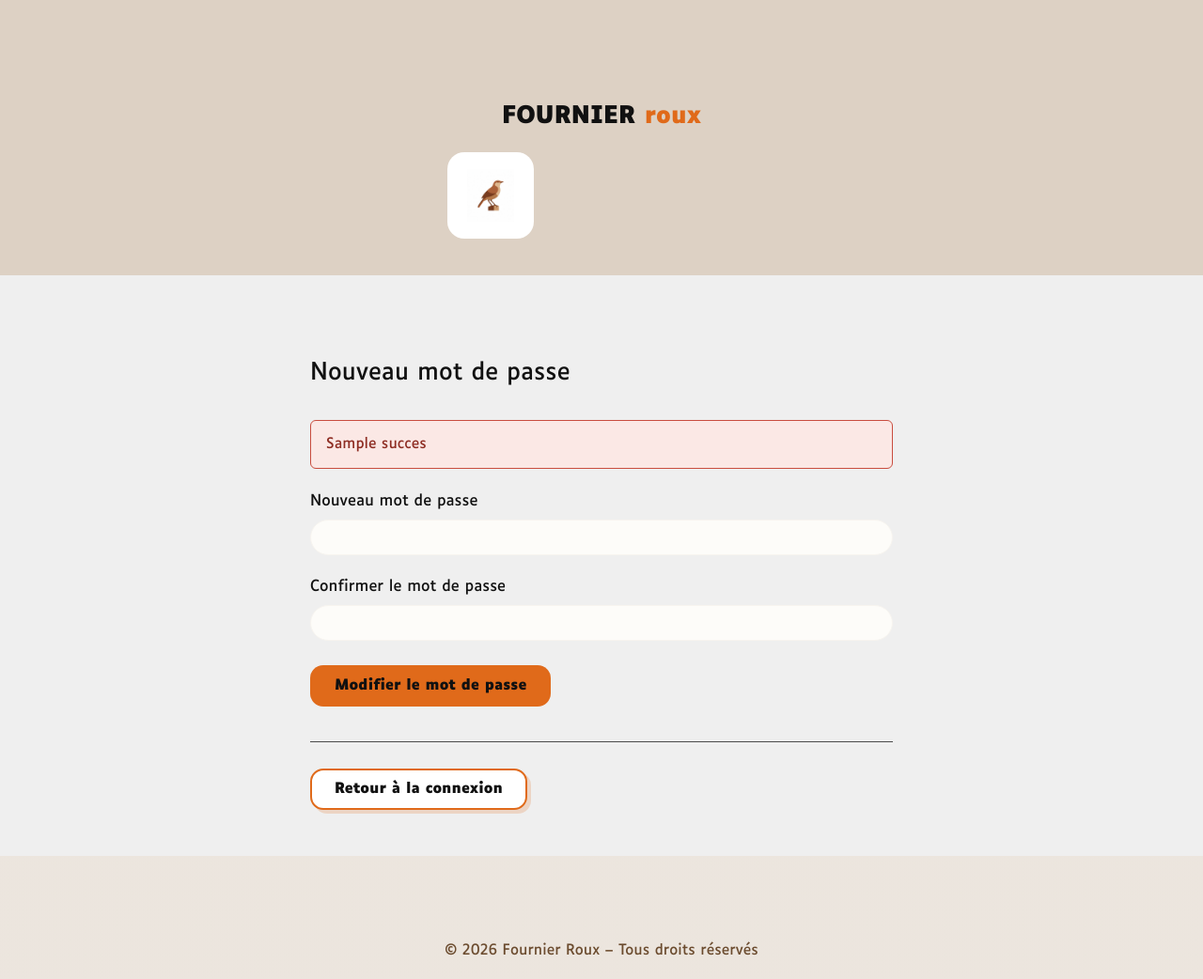
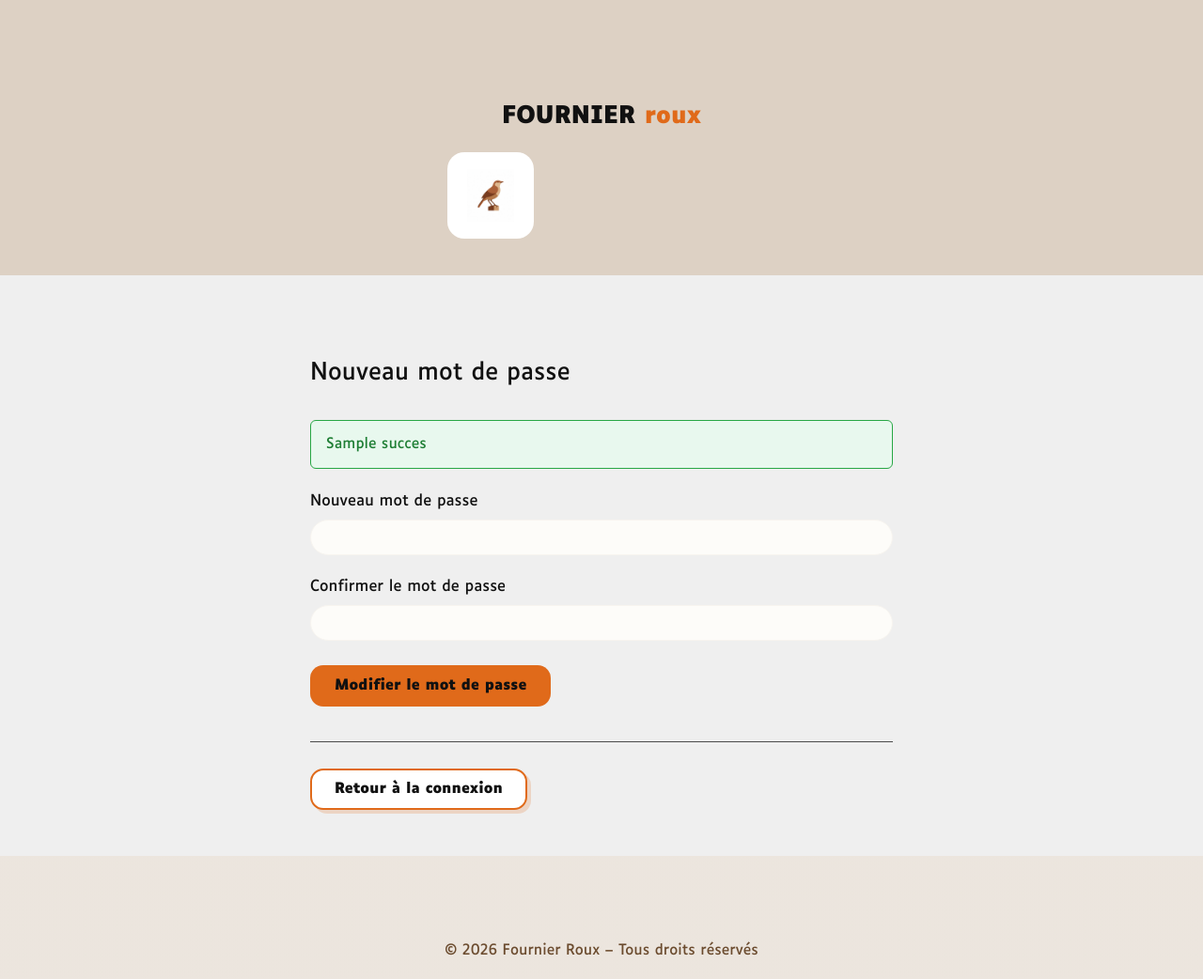
Before and after one commit to Fedeg2025/projet-fournier-roux, a PHP site: the page made by app/views/pages/nouveau-mot-de-passe.php in a window 1280 px wide. Shown: the part 534-1576 px from the top of the page at 94% size. Run offline with PHP 8.4, Linux system fonts and the light colour scheme; tables that the repository leaves empty hold one stand-in row (values such as "Sample post"); the template is opened without the code that fills it: most values are stand-ins (such as "Sample title", 1, 10 or a date in 2020).

Commit message:
Ajout sécurité htaccess + corrections auth, styles et médias

```diff
--- a/app/controllers/authentificationcontrollers.php
+++ b/app/controllers/authentificationcontrollers.php
@@ -192,7 +192,7 @@ if ($page === 'nouveau-mot-de-passe') {
             } else {
                 $mot_de_passe_hash = password_hash($mot_de_passe, PASSWORD_DEFAULT);
 
-                $sql = "UPDATE utilisateur SET mot_de_passe = :mot_de_passe WHERE email = :email";
+                $sql = "UPDATE utilisateurs SET mot_de_passe = :mot_de_passe WHERE email = :email";
                 $stmt = $pdo->prepare($sql);
                 $stmt->execute([
                     ':mot_de_passe' => $mot_de_passe_hash,
--- a/app/views/pages/nouveau-mot-de-passe.php
+++ b/app/views/pages/nouveau-mot-de-passe.php
@@ -33,13 +33,13 @@ $csrfToken = $_SESSION['csrf_token'] ?? '';
             </header>
 
             <?php if (!empty($erreur)): ?>
-                <div class="auth-message auth-message--error" role="alert" aria-live="polite">
+                <div class="auth-message auth-message--pas-reussi" role="alert" aria-live="polite">
                     <?php echo htmlspecialchars($erreur); ?>
                 </div>
             <?php endif; ?>
 
             <?php if (!empty($succes)): ?>
-                <div class="auth-message auth-message--success" role="alert" aria-live="polite">
+                <div class="auth-message auth-message--reussi" role="alert" aria-live="polite">
                     <?php echo htmlspecialchars($succes); ?>
                 </div>
             <?php endif; ?>
```
Also changed, not shown: .htaccess (added), public/assets/css/main.css, public/assets/images/design.webp, public/assets/scss/_forms.scss, public/assets/scss/_responsive.scss, public/assets/scss/ressources.scss, 2 other files.
